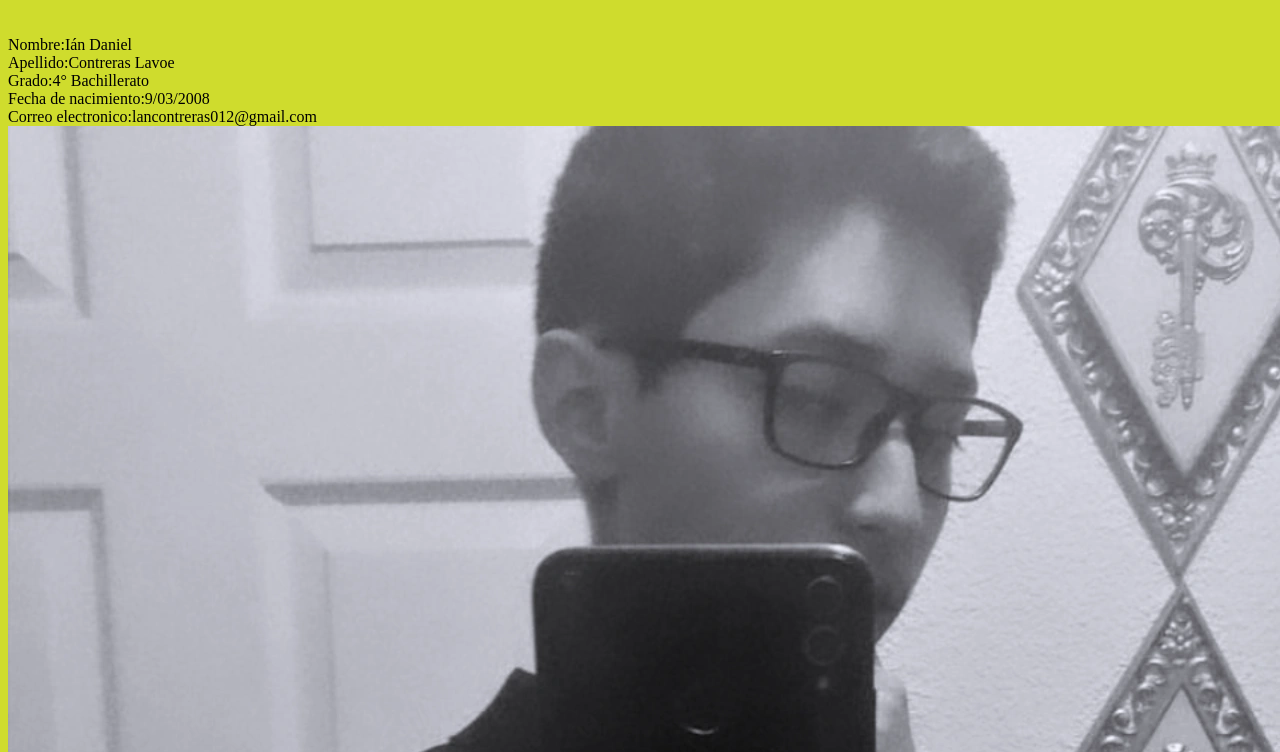
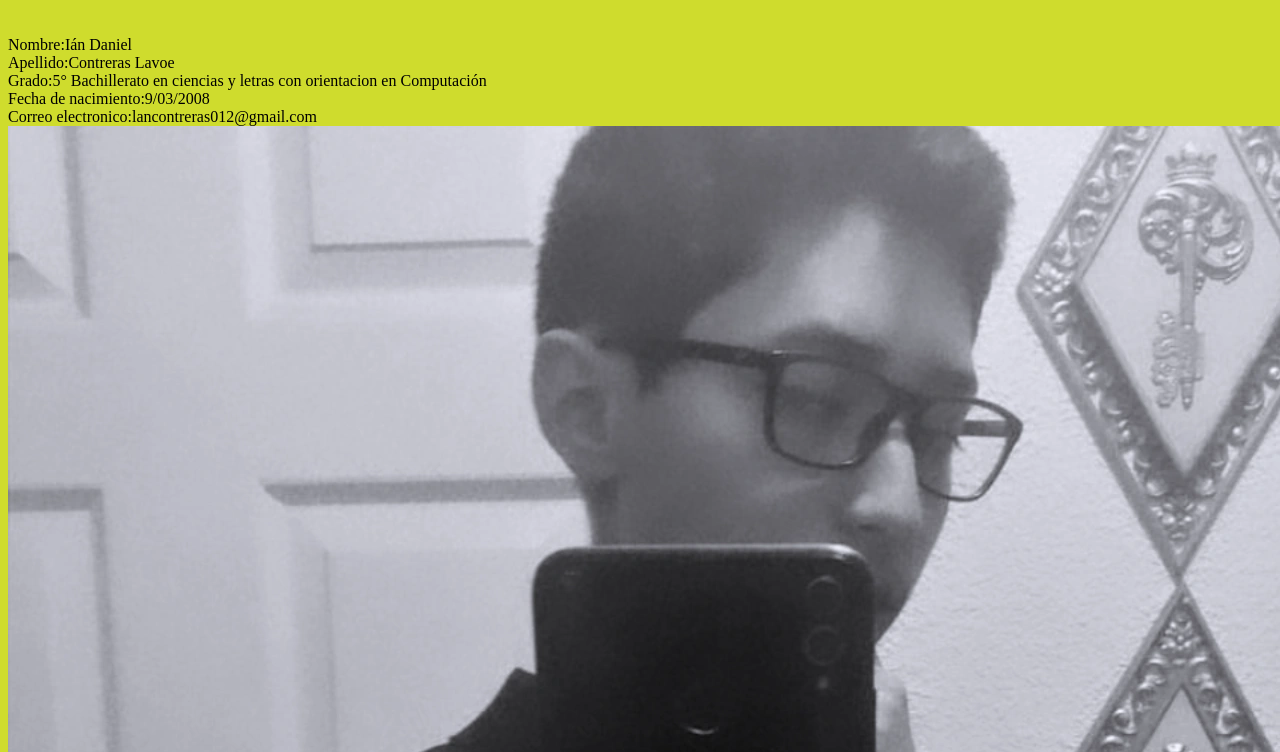
Before and after one commit to DaniLavoe/IDC4B, a plain HTML site: page info.html in a window 1280 px wide. Shown: the part 48-800 px from the top of the page. Drawn offline with Linux system fonts and the light colour scheme.

Commit message:
Update info.html

```diff
--- a/info.html
+++ b/info.html
@@ -4,7 +4,7 @@
 <h1>Informacion Personal</h1><br>
 Nombre:Ián Daniel<br>
 Apellido:Contreras Lavoe<br>
-Grado:4° Bachillerato<br>
+Grado:5° Bachillerato en ciencias y letras con orientacion en Computación <br>
 Fecha de nacimiento:9/03/2008<br>
 Correo electronico:lancontreras012@gmail.com<br>
 <img src="foto.webp">
```
